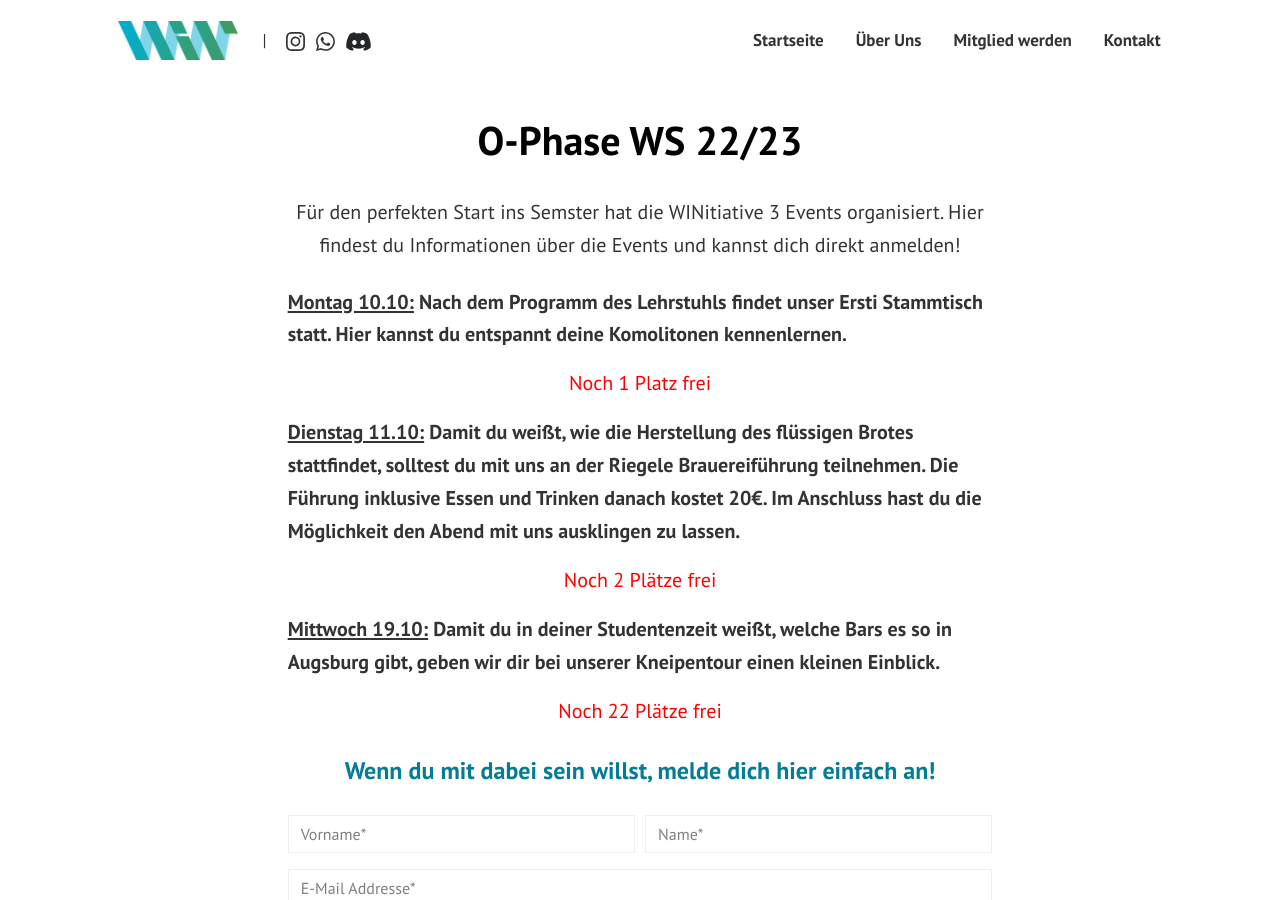
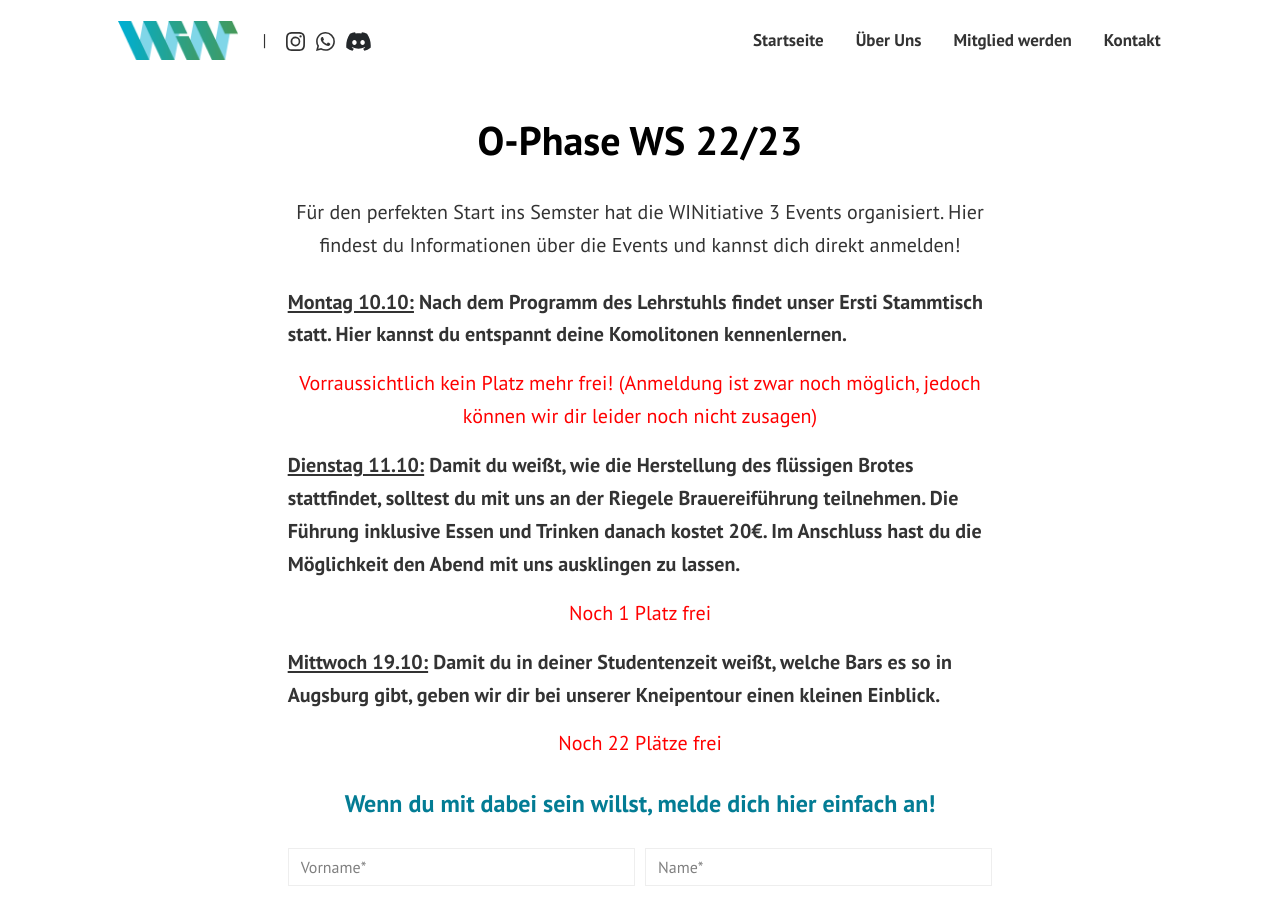
Before and after one commit to WINitiative-Augsburg-eV/webseite, a Jekyll site: the page built from pages/o-phase-anmeldung.html, in a window 1280 px wide and 900 px high. Built offline with Jekyll 4.4.1, drawn with Linux system fonts in a browser that asks for light colours; nearby versions of some CDN libraries; library files that are not in the unit come from our copies.

Commit message:
Overhaul

```diff
--- a/pages/o-phase-anmeldung.html
+++ b/pages/o-phase-anmeldung.html
@@ -9,9 +9,9 @@
 
   <div class="liste3">
   <p style="font-weight: bold; font size: 16pt"><u>Montag 10.10:</u> Nach dem Programm des Lehrstuhls findet unser Ersti Stammtisch statt. Hier kannst du entspannt deine Komolitonen kennenlernen.</p>
+  <center><p style="color: red">Vorraussichtlich kein Platz mehr frei! (Anmeldung ist zwar noch möglich, jedoch können wir dir leider noch nicht zusagen)</p></center>
+  <p style="font-weight: bold; font size: 16pt"><u>Dienstag 11.10:</u> Damit du weißt, wie die Herstellung des flüssigen Brotes stattfindet, solltest du mit uns an der Riegele Brauereiführung teilnehmen. Die Führung inklusive Essen und Trinken danach kostet 20€. Im Anschluss hast du die Möglichkeit den Abend mit uns ausklingen zu lassen.</p>
   <center><p style="color: red">Noch 1 Platz frei</p></center>
-  <p style="font-weight: bold; font size: 16pt"><u>Dienstag 11.10:</u> Damit du weißt, wie die Herstellung des flüssigen Brotes stattfindet, solltest du mit uns an der Riegele Brauereiführung teilnehmen. Die Führung inklusive Essen und Trinken danach kostet 20€. Im Anschluss hast du die Möglichkeit den Abend mit uns ausklingen zu lassen.</p>
-  <center><p style="color: red">Noch 2 Plätze frei</p></center>
   <p style="font-weight: bold; font size: 16pt"><u>Mittwoch 19.10:</u> Damit du in deiner Studentenzeit weißt, welche Bars es so in Augsburg gibt, geben wir dir bei unserer Kneipentour einen kleinen Einblick.</p>
   <center><p style="color: red">Noch 22 Plätze frei</p></center>
 </div>
```
